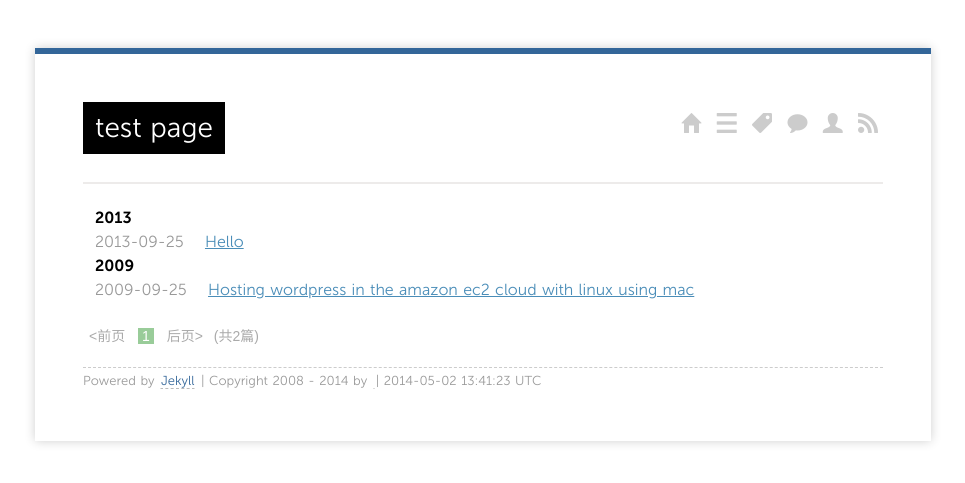
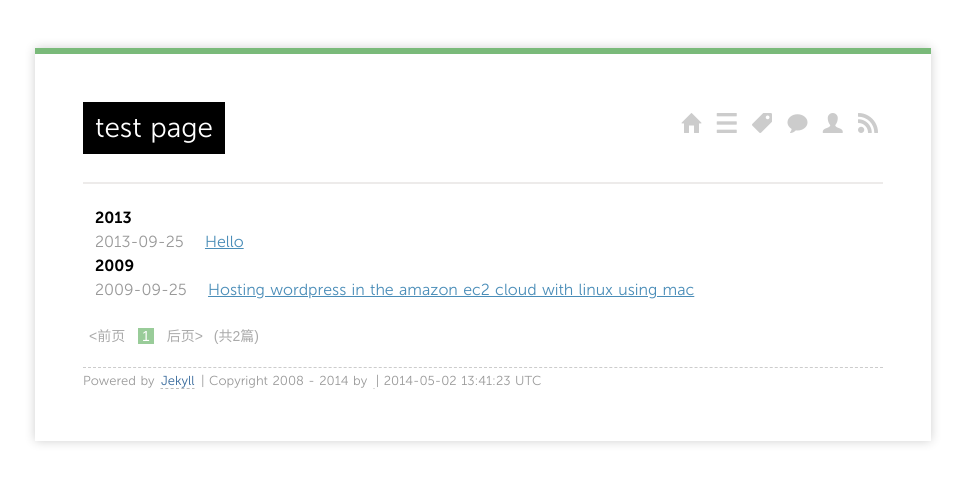
Before and after one commit to maintiendrai/louisa, a Jekyll site: the page built from index.html, in a window 1280 px wide. Shown: the top 483 px of the page, without its empty margins (157-1122 px from the left). Built offline with Jekyll 4.4.1, drawn with Linux system fonts in a browser that asks for light colours; Markdown is read by kramdown in place of the engine named in the settings; the list of posts is cut into pages by our own code.

Commit message:
css change color

```diff
--- a/media/css/screen.css
+++ b/media/css/screen.css
@@ -76,7 +76,7 @@ body>div {
     -moz-box-shadow: 0 0 10px 0 #cfcfcf;
     -webkit-box-shadow: 0 0 10px 0 #cfcfcf;
     box-shadow: 0 0 10px 0 #cfcfcf;
-    border-top: 6px solid #336699;
+    border-top: 6px solid #7ABA7A;
 }
 h1 {
     font-size: 28px;
```
